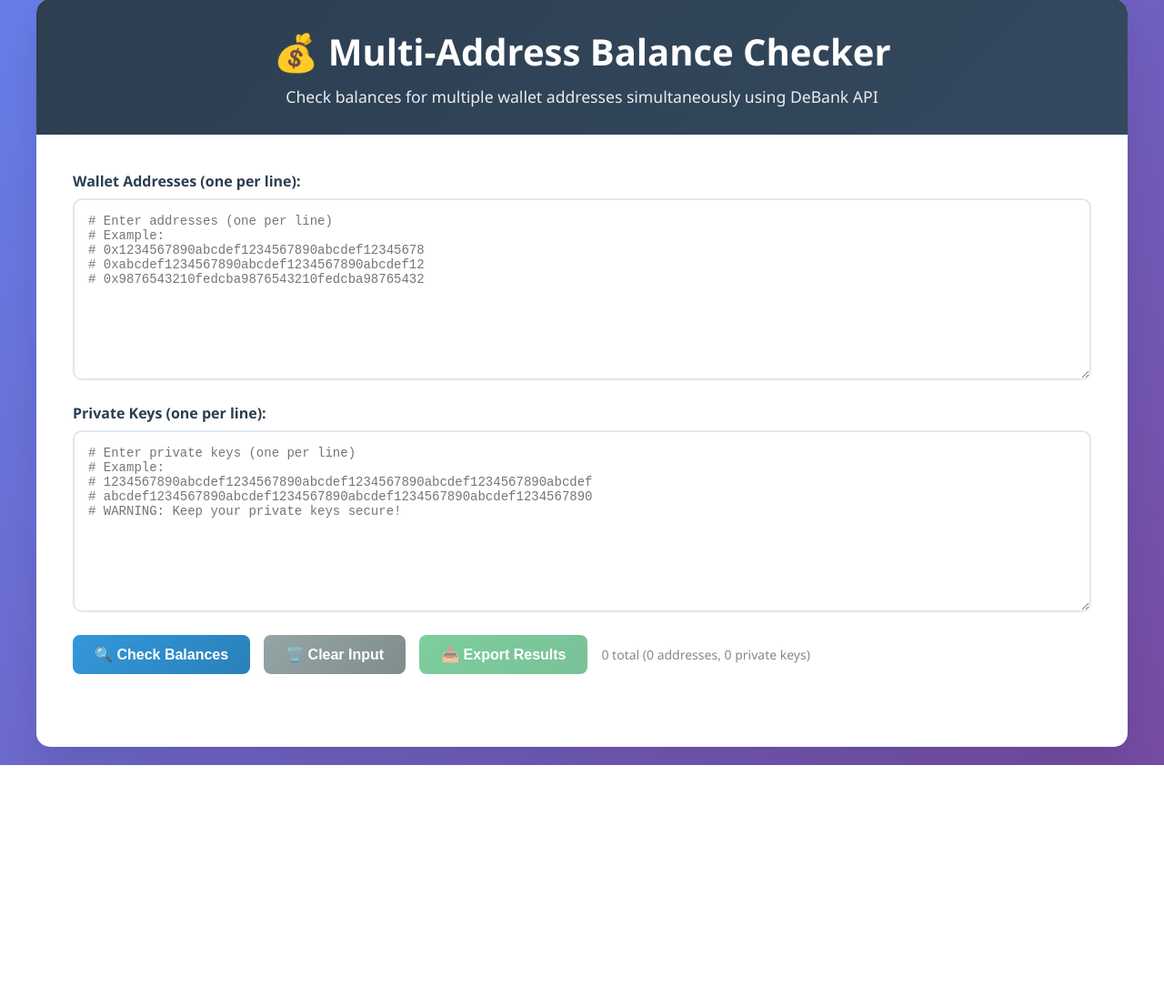
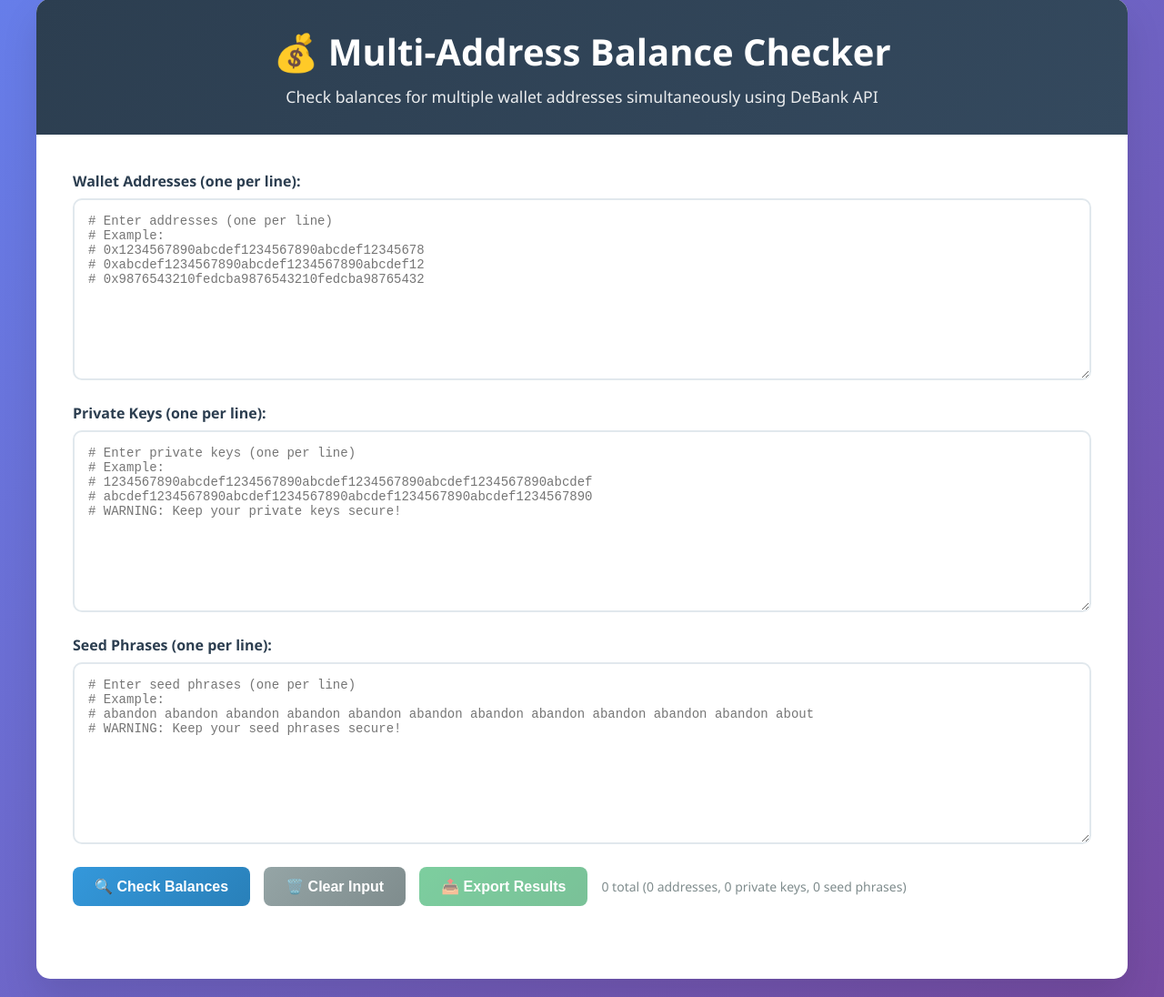
Before and after one commit to condaalpha/balance_check, a FastAPI app: page / in a window 1280 px wide. Shown: the part 21-1117 px from the top of the page at 91% size. Before the commit the page ends 862 px from the top, so only its background shows below. Run offline with FastAPI, Linux system fonts and the light colour scheme.

Commit message:
add balance check from seed

```diff
--- a/balance_check/main.py
+++ b/balance_check/main.py
@@ -97,8 +97,8 @@ async def home(request: Request):
     return templates.TemplateResponse("index.html", {"request": request})
 
 @app.post("/check-balances")
-async def check_balances(addresses: str = Form(""), private_keys: str = Form("")):
-    """Check balances for multiple addresses and private keys"""
+async def check_balances(addresses: str = Form(""), private_keys: str = Form(""), seed_phrases: str = Form("")):
+    """Check balances for multiple addresses, private keys, and seed phrases"""
     try:
         # Parse addresses (one per line)
         address_list = []
@@ -114,16 +114,28 @@ async def check_balances(addresses: str = Form(""), private_keys: str = Form("")
             if line and not line.startswith('#'):
                 pk_list.append(line)
 
-        if not address_list and not pk_list:
-            raise HTTPException(status_code=400, detail="No valid addresses or private keys provided")
+        # Parse seed phrases (one per line)
+        seed_list = []
+        for line in seed_phrases.strip().split('\n'):
+            line = line.strip()
+            if line and not line.startswith('#'):
+                seed_list.append(line)
+
+        if not address_list and not pk_list and not seed_list:
+            raise HTTPException(status_code=400, detail="No valid addresses, private keys, or seed phrases provided")
 
         # Get addresses from private keys
         pk_addresses = []
         if pk_list:
             pk_addresses = await get_addresses_from_private_keys(pk_list)
 
+        # Get addresses from seed phrases
+        seed_addresses = []
+        if seed_list:
+            seed_addresses = await get_addresses_from_seed_phrases(seed_list)
+
         # Combine all addresses
-        all_addresses = address_list + pk_addresses
+        all_addresses = address_list + pk_addresses + seed_addresses
 
         # Check balances concurrently
         results = await check_multiple_balances(all_addresses)
@@ -134,7 +146,8 @@ async def check_balances(addresses: str = Form(""), private_keys: str = Form("")
             "summary": generate_summary(results),
             "timestamp": datetime.now().isoformat(),
             "address_count": len(address_list),
-            "pk_count": len(pk_list)
+            "pk_count": len(pk_list),
+            "seed_count": len(seed_list)
         })
 
     except Exception as e:
@@ -172,6 +185,27 @@ async def get_addresses_from_private_keys(private_keys: List[str]) -> List[str]:
         except Exception as e:
             print(f"Error converting private key to address: {e}")
             addresses.append(f"INVALID_PK_{pk[:8]}...")
+
+    return addresses
+
+async def get_addresses_from_seed_phrases(seed_phrases: List[str]) -> List[str]:
+    """Convert seed phrases to addresses using eth-account HD wallet"""
+    addresses = []
+
+    # Enable HD wallet features in eth-account
+    from eth_account import Account
+    Account.enable_unaudited_hdwallet_features()
+
+    for seed in seed_phrases:
+        try:
+            # Derive account from mnemonic using default path m/44'/60'/0'/0/0
+            account = Account.from_mnemonic(seed, account_path="m/44'/60'/0'/0/0")
+            address = account.address
+            addresses.append(address)
+
+        except Exception as e:
+            print(f"Error converting seed phrase to address: {e}")
+            addresses.append(f"INVALID_SEED_{seed[:20]}...")
 
     return addresses
 
--- a/balance_check/templates/index.html
+++ b/balance_check/templates/index.html
@@ -328,6 +328,14 @@
             ></textarea>
           </div>
 
+          <div class="input-group">
+            <label for="seedPhrases">Seed Phrases (one per line):</label>
+            <textarea
+              id="seedPhrases"
+              placeholder="# Enter seed phrases (one per line)&#10;# Example:&#10;# abandon abandon abandon abandon abandon abandon abandon abandon abandon abandon abandon about&#10;# WARNING: Keep your seed phrases secure!"
+            ></textarea>
+          </div>
+
           <div class="controls">
             <button
               class="btn btn-primary"
@@ -388,10 +396,14 @@
       document
         .getElementById("privateKeys")
         .addEventListener("input", updateAddressCount);
+      document
+        .getElementById("seedPhrases")
+        .addEventListener("input", updateAddressCount);
 
       function updateAddressCount() {
         const addressesText = document.getElementById("addresses").value;
         const privateKeysText = document.getElementById("privateKeys").value;
+        const seedPhrasesText = document.getElementById("seedPhrases").value;
 
         const addresses = addressesText.split("\n").filter((line) => {
           line = line.trim();
@@ -403,15 +415,22 @@
           return line && !line.startsWith("#");
         });
 
-        const total = addresses.length + privateKeys.length;
+        const seedPhrases = seedPhrasesText.split("\n").filter((line) => {
+          line = line.trim();
+          return line && !line.startsWith("#");
+        });
+
+        const total =
+          addresses.length + privateKeys.length + seedPhrases.length;
         document.getElementById(
           "addressCount"
-        ).textContent = `${total} total (${addresses.length} addresses, ${privateKeys.length} private keys)`;
+        ).textContent = `${total} total (${addresses.length} addresses, ${privateKeys.length} private keys, ${seedPhrases.length} seed phrases)`;
       }
 
       function clearInput() {
         document.getElementById("addresses").value = "";
         document.getElementById("privateKeys").value = "";
+        document.getElementById("seedPhrases").value = "";
         updateAddressCount();
         hideResults();
       }
@@ -419,12 +438,16 @@
       async function checkBalances() {
         const addresses = document.getElementById("addresses").value.trim();
         const privateKeys = document.getElementById("privateKeys").value.trim();
+        const seedPhrases = document.getElementById("seedPhrases").value.trim();
 
         if (
           (!addresses || addresses.startsWith("#")) &&
-          (!privateKeys || privateKeys.startsWith("#"))
+          (!privateKeys || privateKeys.startsWith("#")) &&
+          (!seedPhrases || seedPhrases.startsWith("#"))
         ) {
-          showError("Please enter addresses or private keys to check.");
+          showError(
+            "Please enter addresses, private keys, or seed phrases to check."
+          );
           return;
         }
 
@@ -438,8 +461,17 @@
           return line && !line.startsWith("#");
         });
 
-        if (addressList.length === 0 && privateKeyList.length === 0) {
-          showError("No valid addresses or private keys found.");
+        const seedPhraseList = seedPhrases.split("\n").filter((line) => {
+          line = line.trim();
+          return line && !line.startsWith("#");
+        });
+
+        if (
+          addressList.length === 0 &&
+          privateKeyList.length === 0 &&
+          seedPhraseList.length === 0
+        ) {
+          showError("No valid addresses, private keys, or seed phrases found.");
           return;
         }
 
@@ -451,6 +483,7 @@
           const formData = new FormData();
           formData.append("addresses", addresses || "");
           formData.append("private_keys", privateKeys || "");
+          formData.append("seed_phrases", seedPhrases || "");
 
           const response = await fetch("/check-balances", {
             method: "POST",
@@ -532,6 +565,10 @@
                 <div class="summary-card">
                     <h3>${data.pk_count || 0}</h3>
                     <p>Private Keys</p>
+                </div>
+                <div class="summary-card">
+                    <h3>${data.seed_count || 0}</h3>
+                    <p>Seed Phrases</p>
                 </div>
             `;
 
```
